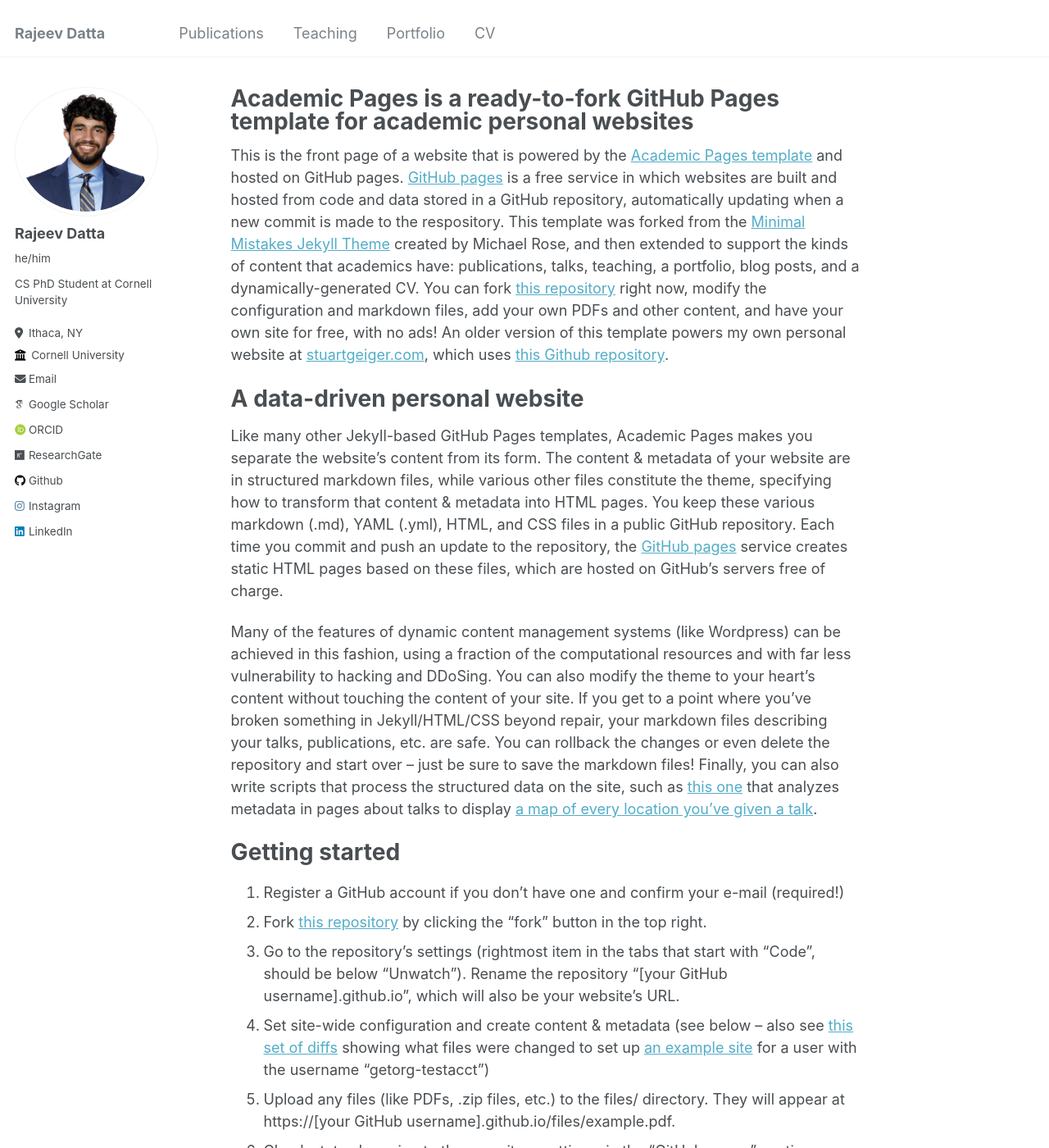
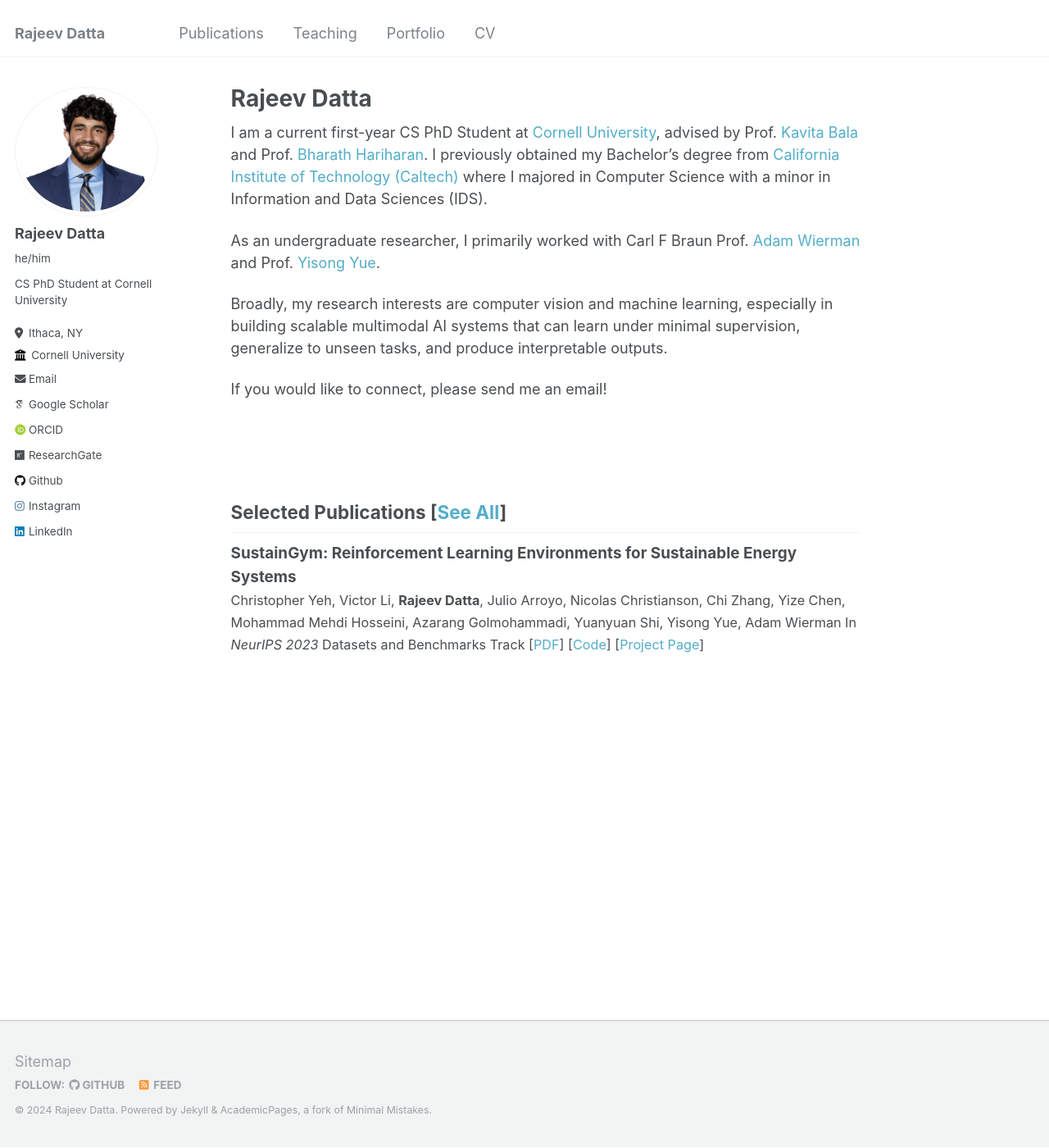
Before and after one commit to rajeev-datta/rajeev-datta.github.io, a Jekyll site: the page built from _pages/about.md, in a window 1280 px wide and 1400 px high. Shown: the whole window at 82% size. Built offline with Jekyll 4.4.1, drawn with Linux system fonts in a browser that asks for light colours; some web fonts are replaced; some of the changed text lies outside the part shown.

Commit message:
Update homepage

```diff
--- a/_pages/about.md
+++ b/_pages/about.md
@@ -1,49 +1,30 @@
 ---
 permalink: /
-title: "Academic Pages is a ready-to-fork GitHub Pages template for academic personal websites"
+title: "Rajeev Datta"
+excerpt: "About me"
 author_profile: true
 redirect_from:
   - /about/
   - /about.html
 ---
 
-This is the front page of a website that is powered by the [Academic Pages template](https://github.com/academicpages/academicpages.github.io) and hosted on GitHub pages. [GitHub pages](https://pages.github.com) is a free service in which websites are built and hosted from code and data stored in a GitHub repository, automatically updating when a new commit is made to the respository. This template was forked from the [Minimal Mistakes Jekyll Theme](https://mmistakes.github.io/minimal-mistakes/) created by Michael Rose, and then extended to support the kinds of content that academics have: publications, talks, teaching, a portfolio, blog posts, and a dynamically-generated CV. You can fork [this repository](https://github.com/academicpages/academicpages.github.io) right now, modify the configuration and markdown files, add your own PDFs and other content, and have your own site for free, with no ads! An older version of this template powers my own personal website at [stuartgeiger.com](http://stuartgeiger.com), which uses [this Github repository](https://github.com/staeiou/staeiou.github.io).
 
-A data-driven personal website
-======
-Like many other Jekyll-based GitHub Pages templates, Academic Pages makes you separate the website's content from its form. The content & metadata of your website are in structured markdown files, while various other files constitute the theme, specifying how to transform that content & metadata into HTML pages. You keep these various markdown (.md), YAML (.yml), HTML, and CSS files in a public GitHub repository. Each time you commit and push an update to the repository, the [GitHub pages](https://pages.github.com/) service creates static HTML pages based on these files, which are hosted on GitHub's servers free of charge.
 
-Many of the features of dynamic content management systems (like Wordpress) can be achieved in this fashion, using a fraction of the computational resources and with far less vulnerability to hacking and DDoSing. You can also modify the theme to your heart's content without touching the content of your site. If you get to a point where you've broken something in Jekyll/HTML/CSS beyond repair, your markdown files describing your talks, publications, etc. are safe. You can rollback the changes or even delete the repository and start over -- just be sure to save the markdown files! Finally, you can also write scripts that process the structured data on the site, such as [this one](https://github.com/academicpages/academicpages.github.io/blob/master/talkmap.ipynb) that analyzes metadata in pages about talks to display [a map of every location you've given a talk](https://academicpages.github.io/talkmap.html).
+I am a current first-year CS PhD Student at [Cornell University](https://www.cornell.edu){:style="text-decoration: none"}{:target="_blank"}, advised by Prof. [Kavita Bala](https://www.cs.cornell.edu/~kb/){:style="text-decoration: none"}{:target="_blank"} and Prof. [Bharath Hariharan](https://www.cs.cornell.edu/~bharathh/){:style="text-decoration: none"}{:target="_blank"}. I previously obtained my Bachelor's degree from [California Institute of Technology (Caltech)](https://www.caltech.edu){:style="text-decoration: none"}{:target="_blank"} where I majored in Computer Science with a minor in Information and Data Sciences (IDS).
 
-Getting started
-======
-1. Register a GitHub account if you don't have one and confirm your e-mail (required!)
-1. Fork [this repository](https://github.com/academicpages/academicpages.github.io) by clicking the "fork" button in the top right.
-1. Go to the repository's settings (rightmost item in the tabs that start with "Code", should be below "Unwatch"). Rename the repository "[your GitHub username].github.io", which will also be your website's URL.
-1. Set site-wide configuration and create content & metadata (see below -- also see [this set of diffs](http://archive.is/3TPas) showing what files were changed to set up [an example site](https://getorg-testacct.github.io) for a user with the username "getorg-testacct")
-1. Upload any files (like PDFs, .zip files, etc.) to the files/ directory. They will appear at https://[your GitHub username].github.io/files/example.pdf.
-1. Check status by going to the repository settings, in the "GitHub pages" section
+As an undergraduate researcher, I primarily worked with Carl F Braun Prof. [Adam Wierman](https://adamwierman.com){:style="text-decoration: none"}{:target="_blank"} and Prof. [Yisong Yue](http://www.yisongyue.com){:style="text-decoration: none"}{:target="_blank"}.
 
-Site-wide configuration
-------
-The main configuration file for the site is in the base directory in [_config.yml](https://github.com/academicpages/academicpages.github.io/blob/master/_config.yml), which defines the content in the sidebars and other site-wide features. You will need to replace the default variables with ones about yourself and your site's github repository. The configuration file for the top menu is in [_data/navigation.yml](https://github.com/academicpages/academicpages.github.io/blob/master/_data/navigation.yml). For example, if you don't have a portfolio or blog posts, you can remove those items from that navigation.yml file to remove them from the header.
+Broadly, my research interests are computer vision and machine learning, especially in building scalable multimodal AI systems that can learn under minimal supervision, generalize to unseen tasks, and produce interpretable outputs.
 
-Create content & metadata
-------
-For site content, there is one markdown file for each type of content, which are stored in directories like _publications, _talks, _posts, _teaching, or _pages. For example, each talk is a markdown file in the [_talks directory](https://github.com/academicpages/academicpages.github.io/tree/master/_talks). At the top of each markdown file is structured data in YAML about the talk, which the theme will parse to do lots of cool stuff. The same structured data about a talk is used to generate the list of talks on the [Talks page](https://academicpages.github.io/talks), each [individual page](https://academicpages.github.io/talks/2012-03-01-talk-1) for specific talks, the talks section for the [CV page](https://academicpages.github.io/cv), and the [map of places you've given a talk](https://academicpages.github.io/talkmap.html) (if you run this [python file](https://github.com/academicpages/academicpages.github.io/blob/master/talkmap.py) or [Jupyter notebook](https://github.com/academicpages/academicpages.github.io/blob/master/talkmap.ipynb), which creates the HTML for the map based on the contents of the _talks directory).
+If you would like to connect, please send me an email!
 
-**Markdown generator**
+<br/><br/>
 
-I have also created [a set of Jupyter notebooks](https://github.com/academicpages/academicpages.github.io/tree/master/markdown_generator
-) that converts a CSV containing structured data about talks or presentations into individual markdown files that will be properly formatted for the Academic Pages template. The sample CSVs in that directory are the ones I used to create my own personal website at stuartgeiger.com. My usual workflow is that I keep a spreadsheet of my publications and talks, then run the code in these notebooks to generate the markdown files, then commit and push them to the GitHub repository.
+## Selected Publications [[See All](https://rajeevdatta.github.io/publications){:style="text-decoration: none"}]
 
-How to edit your site's GitHub repository
-------
-Many people use a git client to create files on their local computer and then push them to GitHub's servers. If you are not familiar with git, you can directly edit these configuration and markdown files directly in the github.com interface. Navigate to a file (like [this one](https://github.com/academicpages/academicpages.github.io/blob/master/_talks/2012-03-01-talk-1.md) and click the pencil icon in the top right of the content preview (to the right of the "Raw | Blame | History" buttons). You can delete a file by clicking the trashcan icon to the right of the pencil icon. You can also create new files or upload files by navigating to a directory and clicking the "Create new file" or "Upload files" buttons.
-
-Example: editing a markdown file for a talk
-![Editing a markdown file for a talk](/images/editing-talk.png)
-
-For more info
-------
-More info about configuring Academic Pages can be found in [the guide](https://academicpages.github.io/markdown/). The [guides for the Minimal Mistakes theme](https://mmistakes.github.io/minimal-mistakes/docs/configuration/) (which this theme was forked from) might also be helpful.
+<span style="font-size:1.05em;">**SustainGym: Reinforcement Learning Environments for Sustainable Energy Systems**</span>
+<span style="font-size:0.9em;">
+Christopher Yeh, Victor Li, **Rajeev Datta**, Julio Arroyo, Nicolas Christianson, Chi Zhang, Yize Chen, Mohammad Mehdi Hosseini, Azarang Golmohammadi, Yuanyuan Shi, Yisong Yue, Adam Wierman
+In *NeurIPS 2023* Datasets and Benchmarks Track
+[[PDF](https://proceedings.neurips.cc/paper_files/paper/2023/file/ba74855789913e5ed36f87288af79e5b-Paper-Datasets_and_Benchmarks.pdf){:style="text-decoration: none"}{:target="_blank"}] [[Code](https://github.com/chrisyeh96/sustaingym){:style="text-decoration: none"}{:target="_blank"}] [[Project Page](https://chrisyeh96.github.io/sustaingym/){:style="text-decoration: none"}{:target="_blank"}]
+</span>
```
